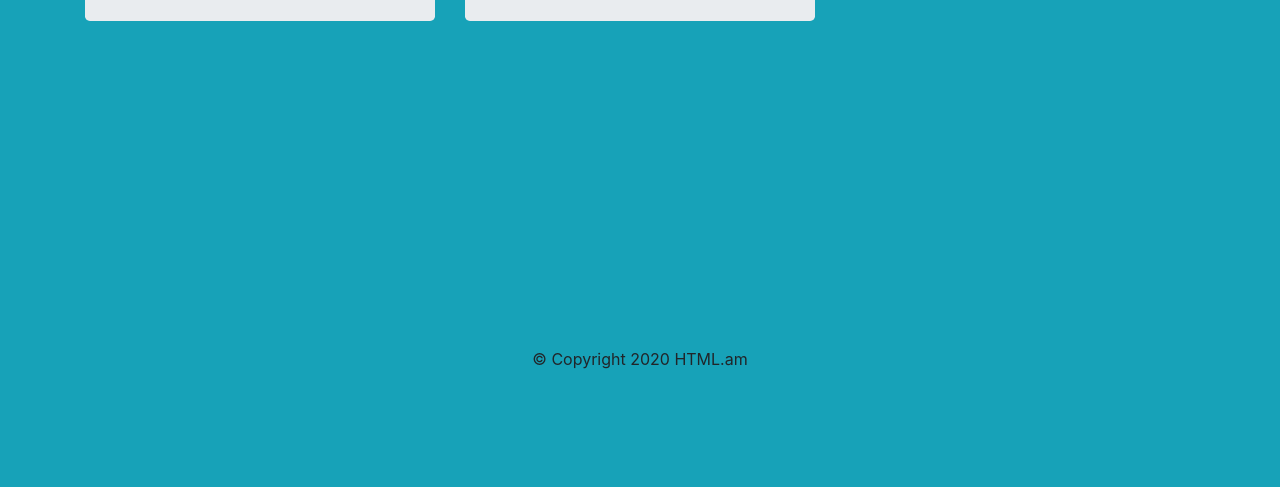
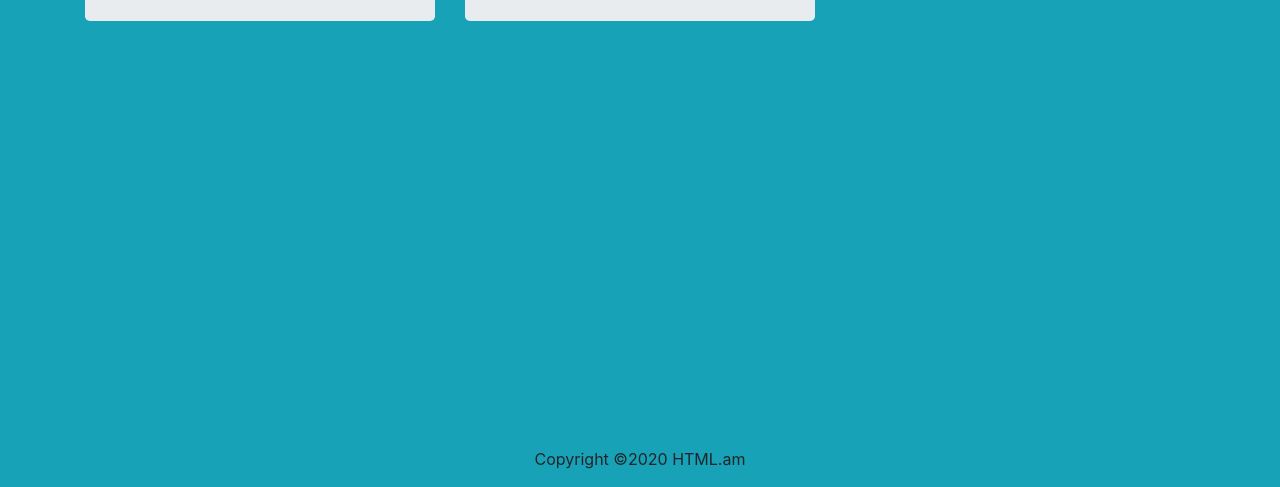
Before and after one commit to davidmbochi/david.github.io, a plain HTML site: page index.html in a window 1280 px wide. Shown: the part 2632-3119 px from the top of the page. Before the commit the page ends 3003 px from the top, so only its background shows below. Drawn offline with nearby package versions, Linux system fonts and the light colour scheme.

Commit message:
add copyright

```diff
--- a/index.css
+++ b/index.css
@@ -39,3 +39,6 @@
     margin-left: 120px;
     width:50px;
 }
+#copyright{
+    margin-top:100px;
+}
--- a/index.html
+++ b/index.html
@@ -164,10 +164,16 @@
 
             </div>
 
-            <footer class="bg-info">
-              &copy; Copyright 2020 HTML.am
-            </footer>
+            <div class="container">
+              <div class="row">
+                <div class="col-md-12">
+                  <p id="copyright"> Copyright &copy;2020 HTML.am</p>
 
+                </div>
+
+              </div>
+
+            </div>
             <script src="https://code.jquery.com/jquery-3.4.1.slim.min.js" integrity="sha384-J6qa4849blE2+poT4WnyKhv5vZF5SrPo0iEjwBvKU7imGFAV0wwj1yYfoRSJoZ+n" crossorigin="anonymous"></script>
             <script src="https://cdn.jsdelivr.net/npm/popper.js@1.16.0/dist/umd/popper.min.js" integrity="sha384-Q6E9RHvbIyZFJoft+2mJbHaEWldlvI9IOYy5n3zV9zzTtmI3UksdQRVvoxMfooAo" crossorigin="anonymous"></script>
             <script src="https://stackpath.bootstrapcdn.com/bootstrap/4.4.1/js/bootstrap.min.js" integrity="sha384-wfSDF2E50Y2D1uUdj0O3uMBJnjuUD4Ih7YwaYd1iqfktj0Uod8GCExl3Og8ifwB6" crossorigin="anonymous"></script>
```
